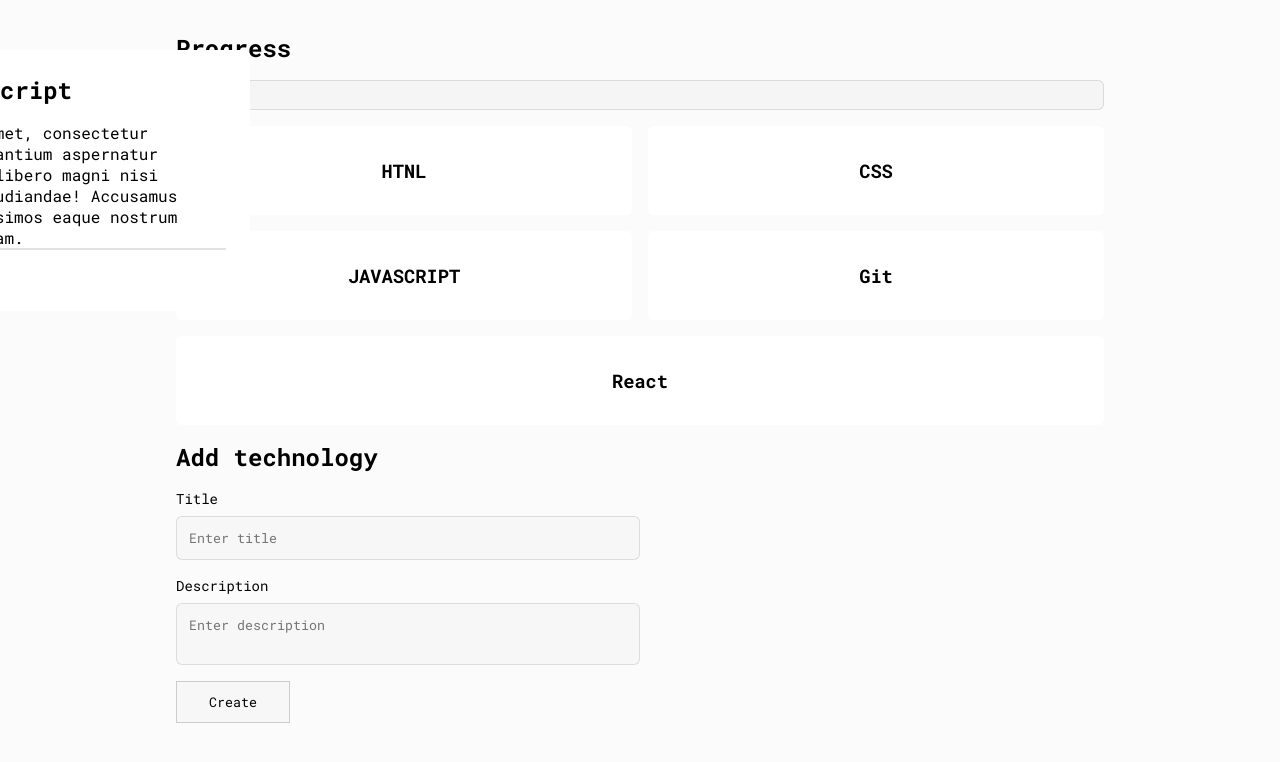
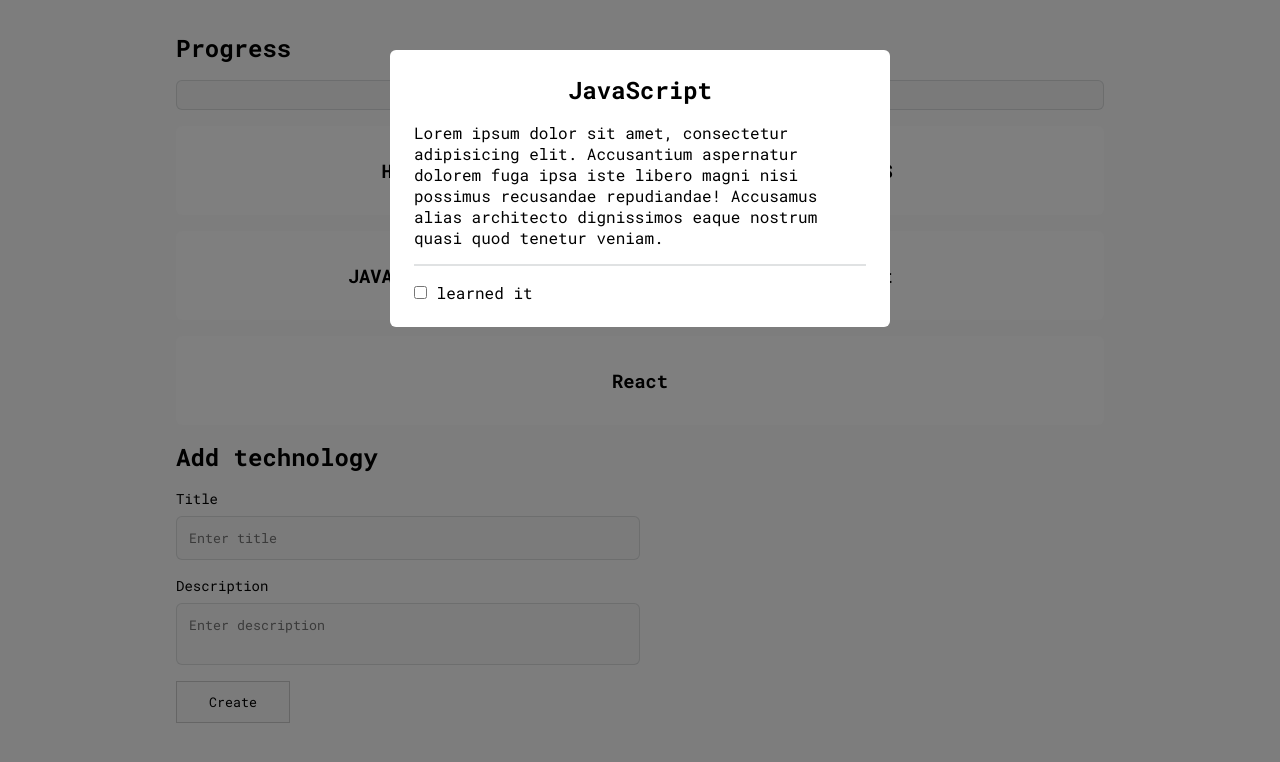
Before and after one commit to riorustik/Tech-tracker, a plain HTML site: page index.html in a window 1280 px wide. Drawn offline with Linux system fonts and the light colour scheme.

Commit message:
fix name class

```diff
--- a/styles.css
+++ b/styles.css
@@ -100,6 +100,7 @@ body {
     position: fixed;
     top: 50px;
     transform: translateX(-50%);
+    left: 50%;
     width: 500px;
     background: #fff;
     z-index: 200;
@@ -112,7 +113,7 @@ body {
     margin-bottom: 1rem;
 }
 
-.model p {
+.modal p {
     margin-bottom: 1rem;
 }
 
@@ -123,7 +124,7 @@ body {
     background: var(--border-color);
 }
 
-.model.open + .modal-backdrop {
+.modal.open + .modal-backdrop {
     display: block;
 }
 
```
